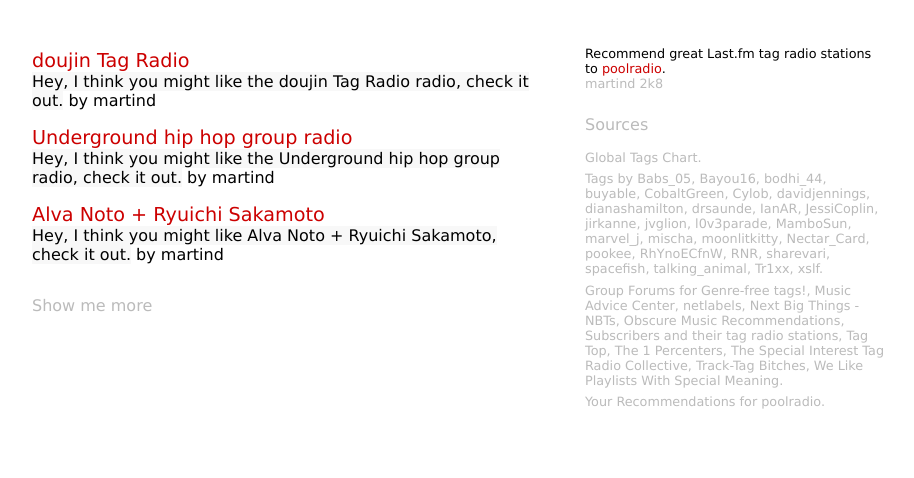
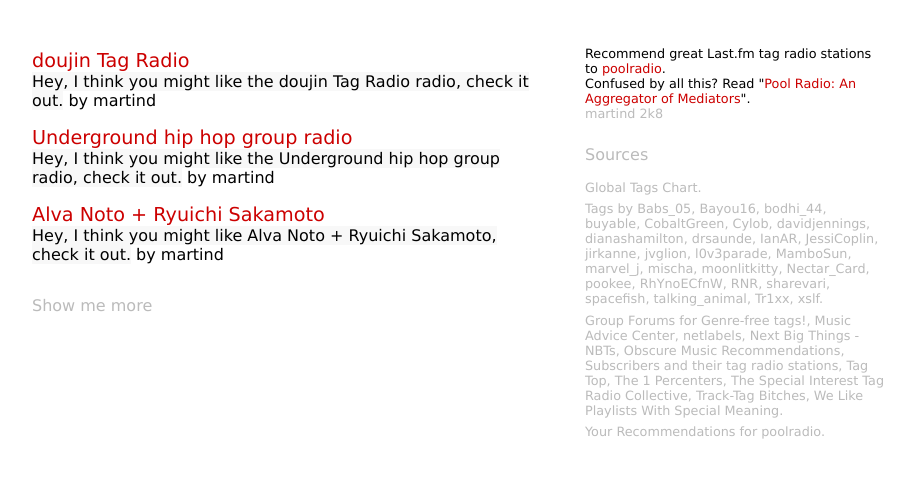
Before and after one commit to dekstop/poolradio.org, a PHP site: page / in a window 1280 px wide. Shown: the top 478 px of the page, without its empty margins (11-925 px from the left). Run offline with PHP 8.4, Linux system fonts and the light colour scheme; data comes from the database, SQL or seed files in the repository; data that the repository does not hold is empty.

Commit message:
added explanatory blog link
git-svn-id: file:///Users/mongo/data/backups/websites/chilco-textdrive/svn-repo-dump-restored/public/poolradio/trunk@227 cb521945-9b22-0410-a800-9402cadeb437

```diff
--- a/www/index.php
+++ b/www/index.php
@@ -35,7 +35,8 @@
         </ul>
         <p class="more"><a href="<?= HOMEPAGE_URL ?>">Show me more</a></p></td>
     <td valign="top" class="right">
-        <p class="about">Recommend great Last.fm tag radio stations to <a href="http://www.last.fm/user/poolradio/">poolradio</a>.<br/>
+        <p class="about">Recommend great Last.fm tag radio stations to <a href="http://www.last.fm/user/poolradio/">poolradio</a>. <br/>
+        Confused by all this? Read "<a href="http://dekstop.de/weblog/2008/05/pool_radio/">Pool Radio: An Aggregator of Mediators</a>".<br/>
         <span class="credits"><a href="http://martin.dekstop.de/">martind</a> 2k8</span></p>
 
         <?
```
